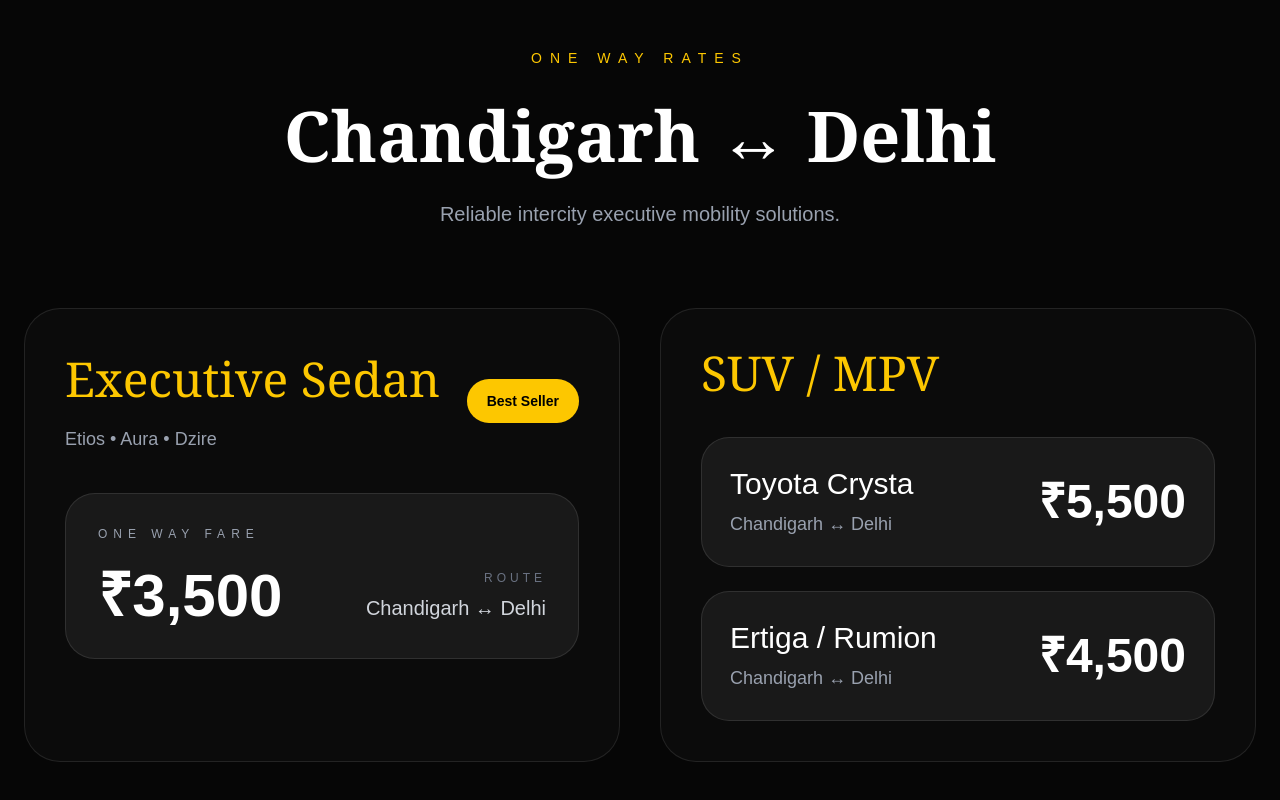
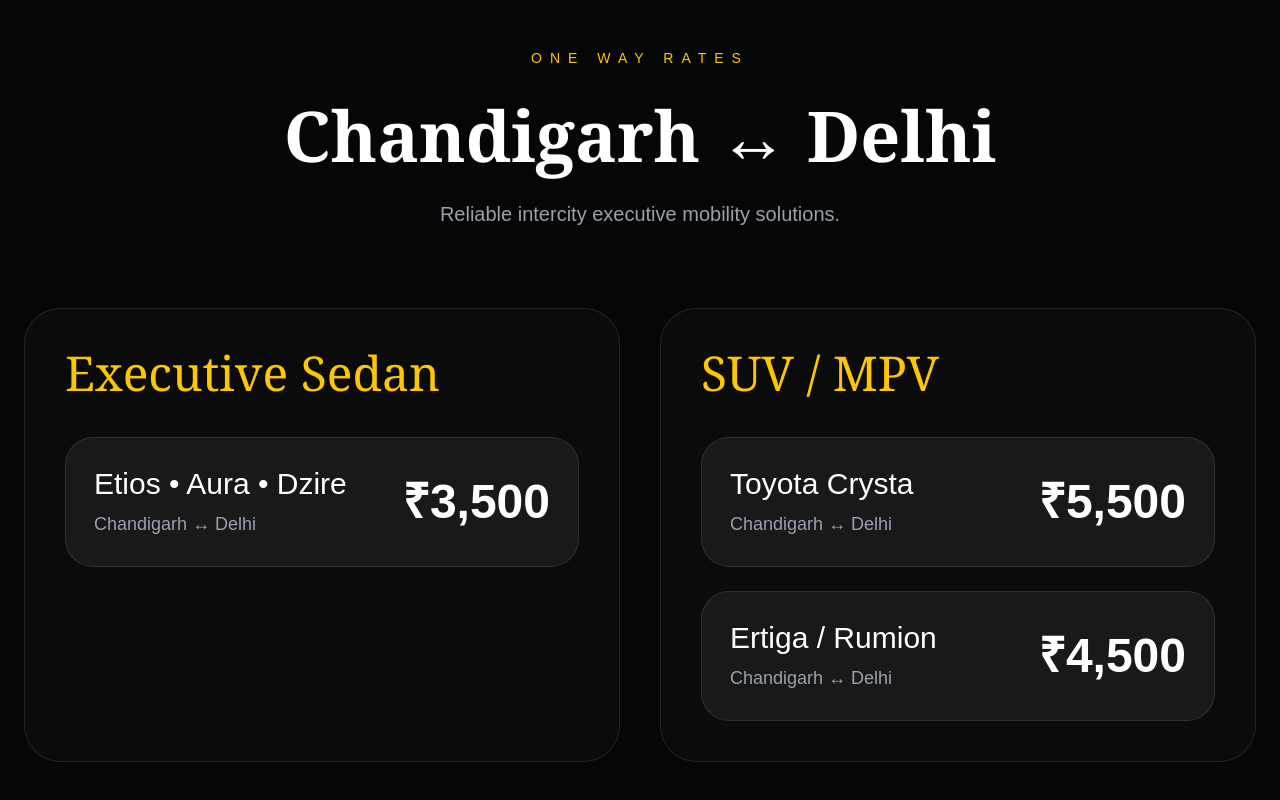
Before and after one commit to Biraajsahib/pioneer-travels, a Next.js app: page / in a window 1280 px wide. Shown: the part 864-1664 px from the top of the page. Built offline with nearby package versions, Linux system fonts and the light colour scheme.

Commit message:
Updated homepage

```diff
--- a/app/page.tsx
+++ b/app/page.tsx
@@ -234,11 +234,8 @@
           {/* SEDAN */}
           <div className="bg-[#0b0b0b] border border-white/10 rounded-[36px] p-10">
 
-            <div className="flex items-center justify-between mb-10">
-
-              <div>
             <h3
-                  className="text-4xl md:text-5xl text-yellow-400 leading-tight"
+              className="text-4xl md:text-5xl text-yellow-400 mb-10"
               style={{
                 fontFamily:
                   "Georgia, Times New Roman, serif",
@@ -247,37 +244,25 @@
               Executive Sedan
             </h3>
 
-                <p className="text-gray-400 text-lg mt-4">
+            <div className="space-y-6">
+
+              {/* EXECUTIVE SEDAN */}
+              <div className="bg-white/[0.06] border border-white/10 rounded-[28px] p-7 flex items-center justify-between">
+
+                <div>
+
+                  <h4 className="text-2xl md:text-3xl font-medium mb-2">
                     Etios • Aura • Dzire
+                  </h4>
+
+                  <p className="text-gray-400 text-base md:text-lg">
+                    Chandigarh ↔ Delhi
                   </p>
-              </div>
-
-              <div className="bg-yellow-400 text-black px-5 py-3 rounded-full text-sm font-semibold">
-                Best Seller
-              </div>
 
                 </div>
 
-            <div className="bg-white/[0.06] border border-white/10 rounded-[30px] p-8">
-
-              <p className="uppercase tracking-[6px] text-gray-400 text-xs mb-6">
-                One Way Fare
-              </p>
-
-              <div className="flex items-center justify-between flex-wrap gap-8">
-
-                <h4 className="text-5xl md:text-6xl font-semibold">
+                <div className="text-4xl md:text-5xl font-semibold">
                   ₹3,500
-                </h4>
-
-                <div className="text-right">
-                  <p className="uppercase tracking-[4px] text-gray-500 text-xs mb-2">
-                    Route
-                  </p>
-
-                  <p className="text-lg md:text-xl text-gray-300">
-                    Chandigarh ↔ Delhi
-                  </p>
                 </div>
 
               </div>
```
Lines whose indentation alone changed are shown as unchanged.
